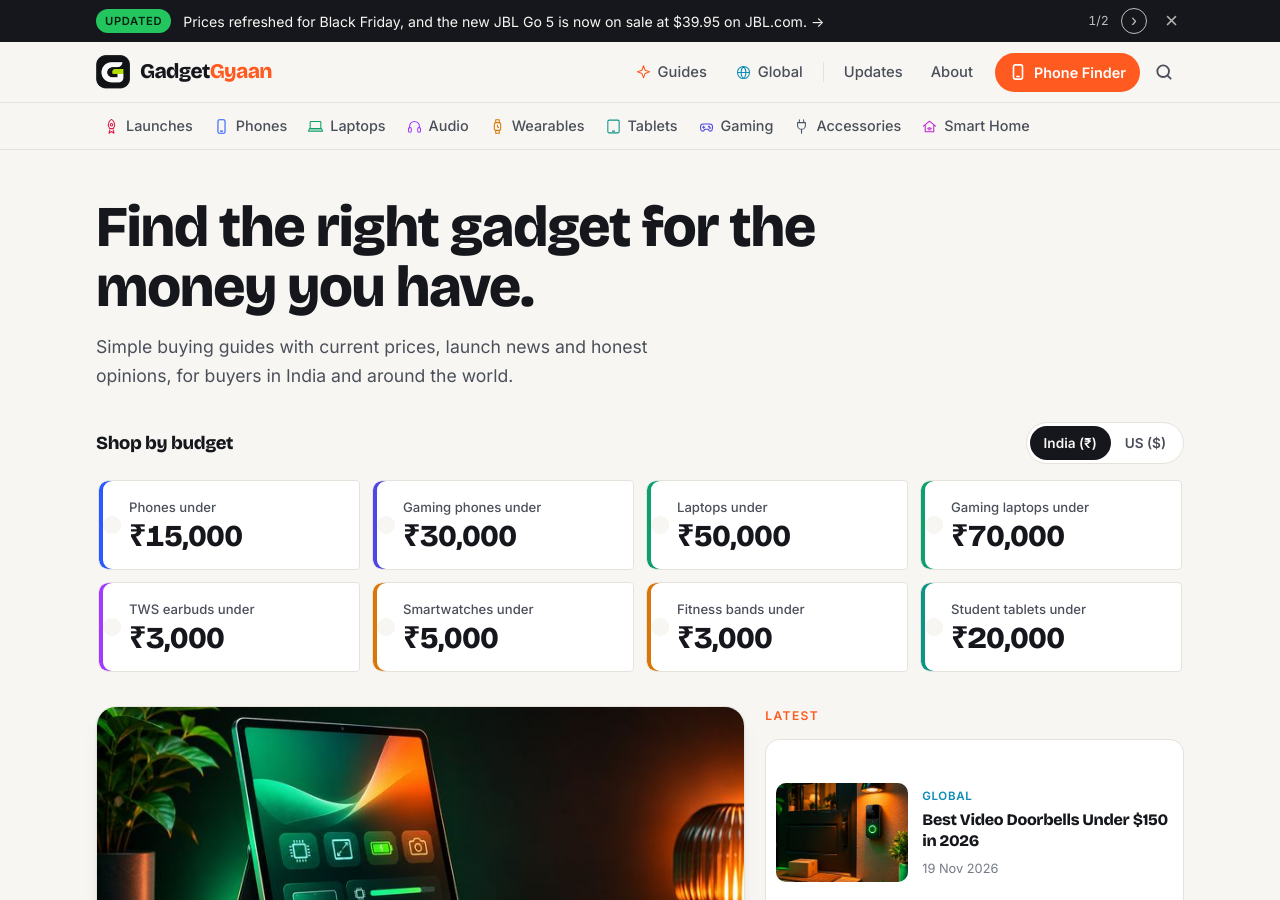
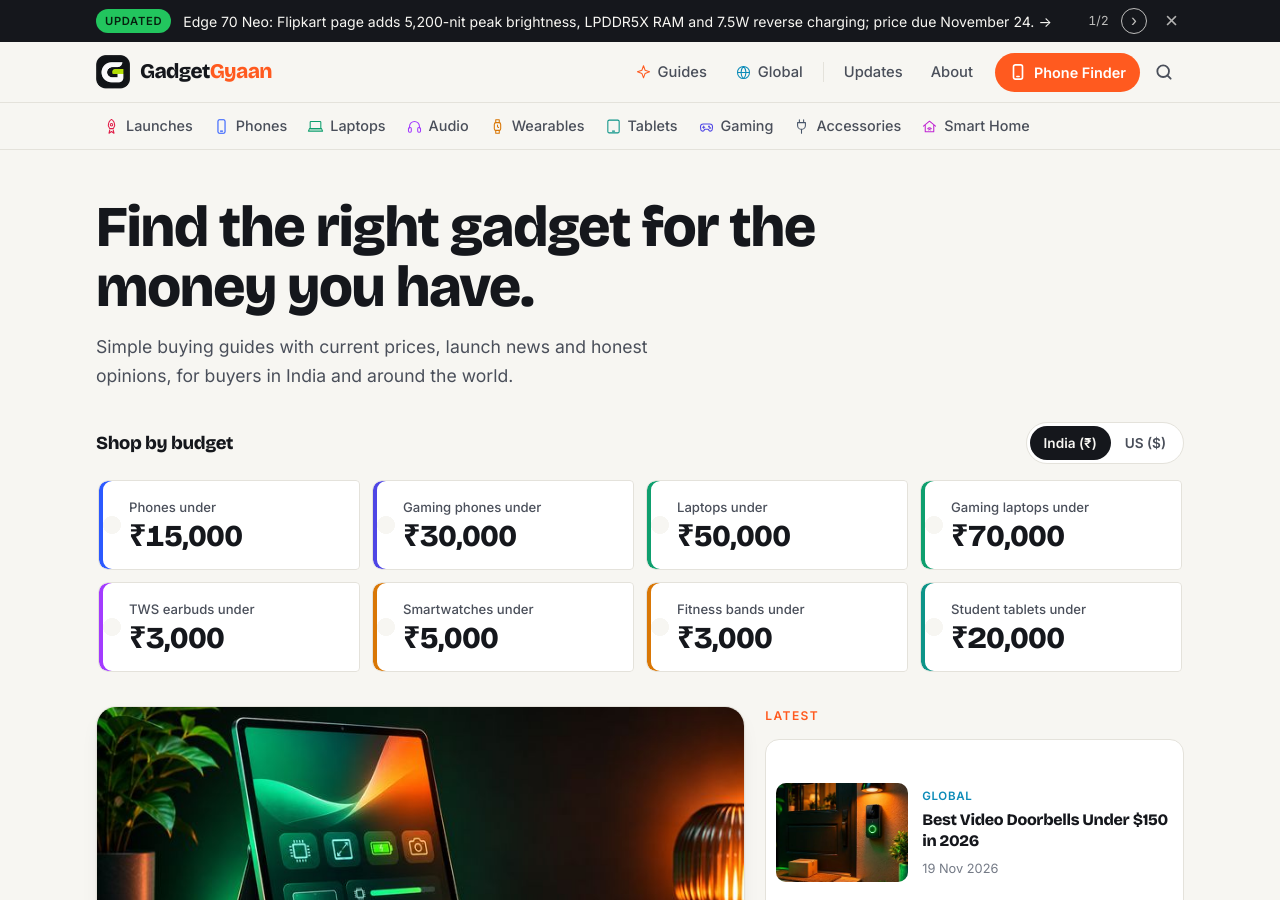
Before and after one commit to kiteksood167/kiteksood167.github.io, a Jekyll site: the page built from index.html, in a window 1280 px wide and 900 px high. Built offline with Jekyll 4.4.1, drawn with Linux system fonts in a browser that asks for light colours; some of the changed text lies outside the part shown.

Commit message:
Update November launches post: Edge 70 Neo Flipkart details (Nov 20)
Co-Authored-By: Claude Opus 5.5 <noreply@anthropic.com>

```diff
--- a/_posts/2026-10-31-upcoming-phones-launching-india-november-2026.md
+++ b/_posts/2026-10-31-upcoming-phones-launching-india-november-2026.md
@@ -3,8 +3,8 @@ title: "Upcoming Phones Launching in India in November 2026: What's Confirmed"
 seo_title: "Upcoming Phones in India, November 2026"
 description: "Phones expected in India in November 2026: Motorola Signature 27, Vivo X500 series, iQOO 16 and Xiaomi 18 Pro. What's confirmed and what's rumoured."
 date: 2026-10-31 17:58:00 +0530
-last_modified_at: 2026-11-18 19:05:00 +0530
-update_note: "Motorola Edge 70 Neo launches in India on November 24, per its Flipkart page; price not announced yet."
+last_modified_at: 2026-11-20 19:00:00 +0530
+update_note: "Edge 70 Neo: Flipkart page adds 5,200-nit peak brightness, LPDDR5X RAM and 7.5W reverse charging; price due November 24."
 image: /assets/images/upcoming-phones-launching-india-november-2026.jpg
 image_alt: "Four flagship phones in black, gold, green and purple standing on a dark stage in front of a glowing calendar"
 image_credit: "Illustration, not the actual products"
@@ -12,6 +12,10 @@ category: Launches
 also_in: [Phones]
 tags: [upcoming phones, motorola signature 27, motorola edge 70 neo, vivo x500, iqoo 16, xiaomi 18 pro, flagship phones, launch]
 sources:
+  - name: "Digit: Motorola Edge 70 Neo confirmed to launch on Nov 24, price and specs"
+    url: "https://www.digit.in/news/mobile-phones/motorola-edge-70-neo-confirmed-to-launch-on-nov-24-from-price-to-specs-here-is-all-you-need-to-know.html"
+  - name: "Cashify: Motorola Edge 70 Neo India launch confirmed for 24 November, Flipkart page goes live"
+    url: "https://www.cashify.in/news/motorola-edge-70-neo-india-launch-confirmed-for-24-november-flipkart-page-goes-live"
   - name: "Beebom: Motorola Edge 70 Neo launch date in India and key specs confirmed"
     url: "https://gadgets.beebom.com/news/motorola-edge-70-neo-india-launch-date-specs-confirmed"
   - name: "Analytics Insight: Motorola Edge 70 Neo India launch date confirmed"
@@ -35,6 +39,8 @@ sources:
 November looks like a flagship month in India. Motorola has confirmed the Signature 27 for this month, and Vivo has confirmed November 26 for its X500 series. Two more big phones, the iQOO 16 and Xiaomi 18 Pro, are officially headed to India but may slip to December. Here's what's confirmed, what's only rumoured, and whether it's worth waiting.
 
 <!--more-->
+
+**Update, November 20:** More **Motorola Edge 70 Neo** details from its Flipkart page, as reported by Digit and Cashify: up to 5,200 nits peak brightness, up to 8GB of LPDDR5X RAM and 7.5W wired reverse charging on top of the 45W charging. Motorola still hasn't announced the price or launch time; that comes on November 24. Reports also disagree on some details (for example the IP rating), so wait for the launch for the final spec sheet.
 
 **Update, November 18:** Motorola's Flipkart page now shows that the **Motorola Edge 70 Neo** launches in India on **November 24**, according to Beebom and Analytics Insight. Confirmed so far: a 6.8-inch 1.5K curved OLED screen at 144Hz, the Snapdragon 7s Gen 3 chip, a 50MP Sony LYTIA 710 main camera with OIS, a 7,000mAh battery with 45W charging and IP64 rating. The price isn't announced yet. Separately, the **Xiaomi 18 Pro** launched globally in Paris on November 17 at €1,399, but Xiaomi still hasn't given an India date.
 
```
